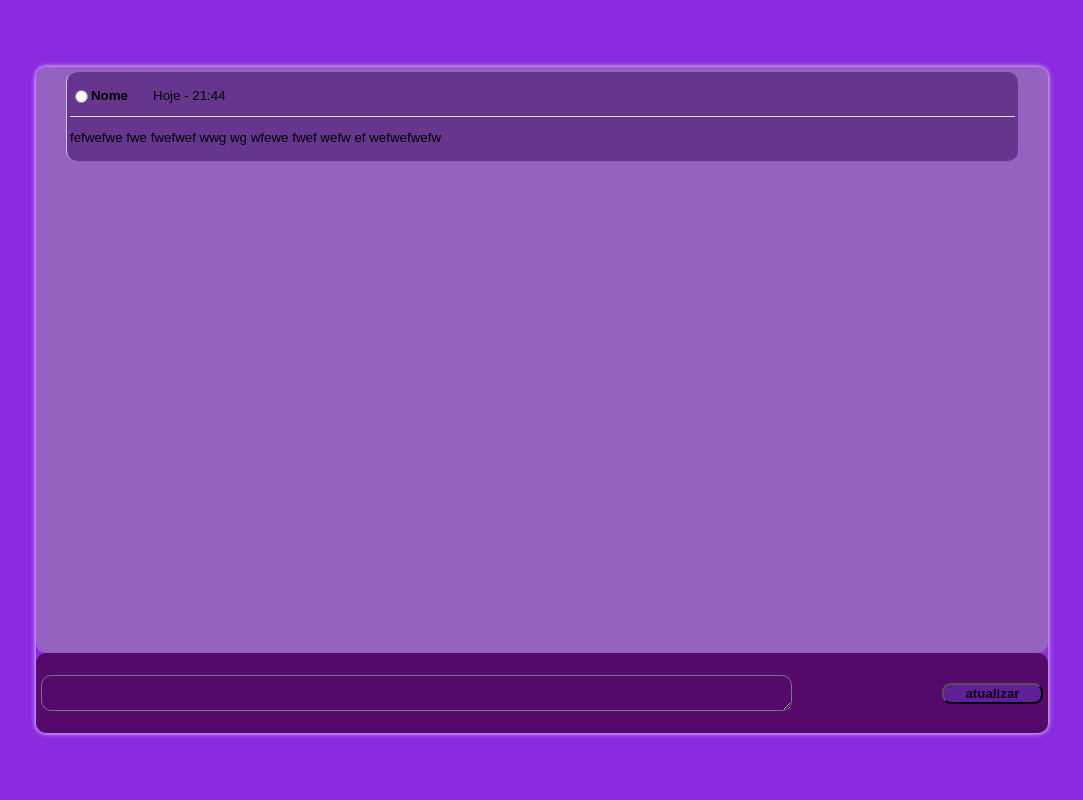
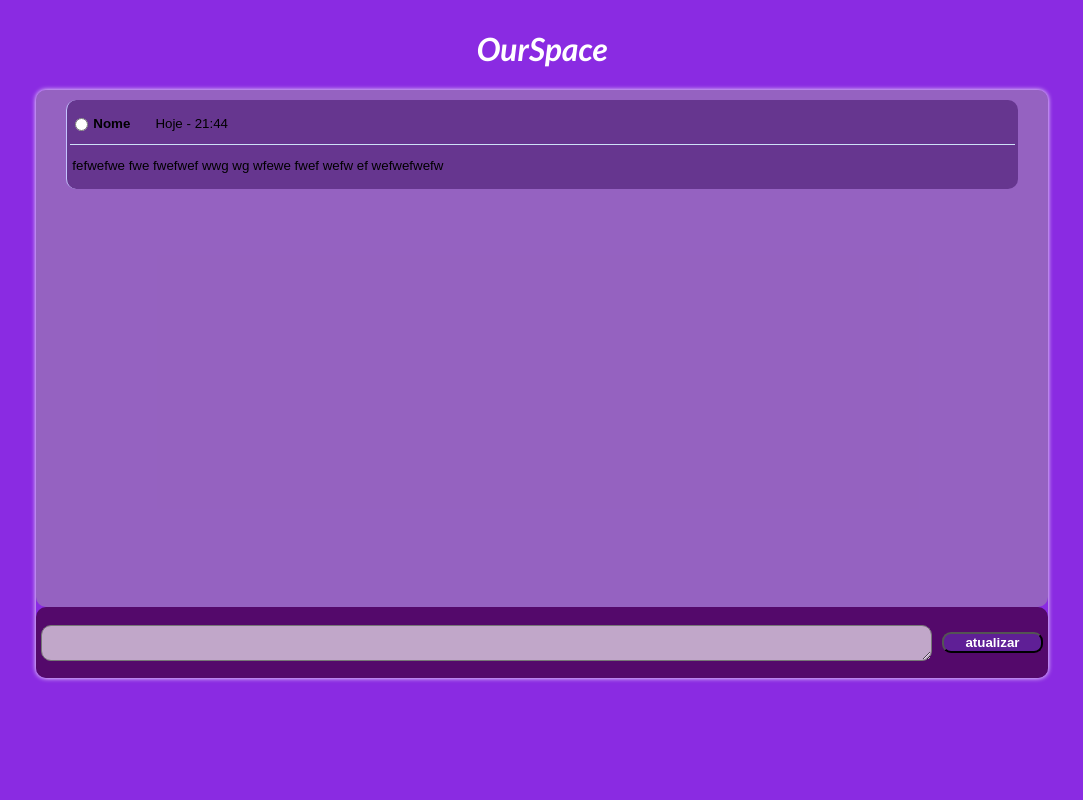
Before and after one commit to AlyciaSilva/OurSpace, a PHP site: page /update.html in a window 1280 px wide. Shown: the whole page, without its empty margins (98-1181 px from the left). Run offline with PHP 8.4, Linux system fonts and the light colour scheme.

Commit message:
alterações no css

```diff
--- a/front/Feed.css
+++ b/front/Feed.css
@@ -1,26 +1,59 @@
 @charset "UTF-8";
 
 * {
-    Box-sizing: border-box;
+    box-sizing: border-box;
 }
 
 body {
-    width: center;
     background-color: blueviolet;
     display: flex;
     align-items: center;
-    justify-content: center;
+    justify-content: space-evenly;
+    flex-direction: column;
 }
-#nextScreen{
 
+#top h1{
+    font-family: 'Lato', sans-serif;
+    color: #fff;
 }
+
+#next-screen {
+    width: 75%;
+    display: flex;
+    align-items: center;
+    justify-content: space-between;
+    margin-top: 0.5%;
+}
+
+#next-screen button {
+    padding: 0.25% 0.5%;
+    color: #fff;
+    border-radius: 8px;
+    border: none;
+    font-weight: 600;
+    font-size: 12pt;
+}
+
+#next-screen button:hover {
+    box-shadow: 0 0 8px #fff;
+    font-weight: 700;
+}
+
+#next-screen #btn-delete {
+    background-color: #b12124;
+}
+
+#next-screen #btn-update {
+    background-color: #238015;
+}
+
 #container {
     background-color: blueviolet;
     padding: 0;
     box-shadow: 0 0 5px #fff;
     border-radius: 10px;
     width: 80%;
-    height: 85%;
+    height: 75%;
     font-family: "Arial", "Helvetica", sans-serif;
 }
 
@@ -44,6 +77,18 @@
     border-radius: 10px;
 }
 
+#messages-container .message:first-child {
+    margin-top: 0.5%;
+}
+
+#messages-container .message:nth-child(2){
+    margin-top: 0.5%;
+}
+
+#messages-container > .message + .message {
+    margin-bottom: 0.5%;
+}
+
 #messages-container .message .header {
     display: flex;
     align-items: center;
@@ -56,6 +101,7 @@
     font-weight: 700;
     font-family: "Arial", "Helvetica", sans-serif;
     color: rgb(0, 0, 0);
+    margin-left: 0.25%;
 }
 
 #messages-container .message .header .timestamp {
@@ -70,6 +116,7 @@
     font-size: 10pt;
     font-family: "Arial", "Helvetica", sans-serif;
     color: rgb(0, 0, 0);
+    margin-left: 0.25%;
 }
 
 #send-bar {
@@ -93,7 +140,7 @@
 
 #send-bar button{
     width: 10%;
-    color: rgba(0, 0, 0, 0.842);
+    color: #fff;
     font-weight: 850;
     border-radius: 9px;
     background-color: rgba(97, 34, 156, 0.884);
--- a/front/update.css
+++ /dev/null
@@ -1,97 +0,0 @@
-@charset "UTF-8";
-
-* {
-    Box-sizing: border-box;
-}
-
-body {
-    width: center;
-    background-color: blueviolet;
-    display: flex;
-    align-items: center;
-    justify-content: center;
-}
-#container {
-    background-color: blueviolet;
-    padding: 0;
-    box-shadow: 0 0 5px #fff;
-    border-radius: 10px;
-    width: 80%;
-    height: 85%;
-    font-family: "Arial", "Helvetica", sans-serif;
-}
-
-#messages-container {
-    height: 88%;
-    width: 100%;
-    border-radius: 10px;
-    background-color: #a09d9d7c;
-    display: flex;
-    align-items: center;
-    flex-direction: column;
-    padding: 0.5%;
-    Overflow-y: auto;
-}
-
-#messages-container .message {
-    width: 95%;
-    padding: 0.25%;
-    background-color: rgba(47, 5, 87, 0.466);
-    border-left: 1px solid #c4c4ff;
-    border-radius: 10px;
-}
-
-#messages-container .message .header {
-    display: flex;
-    align-items: center;
-    border-bottom: 1px solid #cee1f7;
-}
-
-#messages-container .message .header .name {
-    margin-right: 25px;
-    font-size: 10pt;
-    font-weight: 700;
-    font-family: "Arial", "Helvetica", sans-serif;
-    color: rgb(0, 0, 0);
-}
-
-#messages-container .message .header .timestamp {
-    font-size: 10pt;
-    font-weight: 400;
-    font-family: "Arial", "Helvetica", sans-serif;
-    color: rgb(0, 0, 0);
-}
-
-#messages-container .message .message-content p {
-    text-align: justify;
-    font-size: 10pt;
-    font-family: "Arial", "Helvetica", sans-serif;
-    color: rgb(0, 0, 0);
-}
-
-#send-bar {
-    height: 12%;
-    width: 100%;
-    background-color: rgb(84, 9, 107);
-    padding: 0.5%;
-    display: flex;
-    align-items: center;
-    justify-content: space-between;
-    border-radius: 10px;
-}
-
-#send-bar textarea {
-    width: 75%;
-    font-size: 10pt;
-    text-align: justify;
-    border-radius: 10px;
-    background-color: rgba(252, 252, 252, 0);
-}
-
-#send-bar button{
-    width: 10%;
-    color: rgba(0, 0, 0, 0.842);
-    font-weight: 850;
-    border-radius: 9px;
-    background-color: rgba(97, 34, 156, 0.884);
-}
--- a/front/update.html
+++ b/front/update.html
@@ -1,24 +1,29 @@
 <html lang="br">
 <head>
-    <meta charset = "UTF-8">
-    <meta name = "viewport" content = "width=device-width, initial-scale=1.0">
-    <link rel = "stylesheet" href = "update.css">
+    <meta charset="UTF-8">
+    <meta name="viewport" content="width=device-width, initial-scale=1.0">
+    <link rel="stylesheet" href="Feed.css">
+    <link rel="preconnect" href="https://fonts.gstatic.com">
+    <link href="https://fonts.googleapis.com/css2?family=Lato:ital,wght@1,700&display=swap" rel="stylesheet">
     <title>Our Space!</title>
 </head>
 <body>
+   <header id="top">
+        <h1>OurSpace</h1>
+    </header>
     <div id = "container">
         <div id="messages-container">
+
             <div class="message" id="message">
                 <div class="header" id="header">
-                    <INPUT type = "radio" name = "opcao" VALUE = "marcado" id = "0">
+                    <INPUT type = "radio" name = "opcao" VALUE = "marcado" id = "1">
                     <p class="name" id="name">Nome</p>
-                    <p class="timestamp" id="0">Hoje - 21:44</p>
+                    <p class="timestamp" id="timestamp">Hoje - 21:44</p>
                 </div>
                 <div class="message-content" id="message-content">
                     <p id="txt">fefwefwe fwe fwefwef wwg wg wfewe fwef wefw ef wefwefwefw</p>
                 </div>
             </div>
-
         </div>
         <div id = "send-bar">
             <textarea id = "text" name = "text" placeholder = "Sua menssagem">
```
Also changed, not shown: front/Feed.html (+9 -4 lines), front/delete.css (deleted, +0 -106 lines), front/delete.html (+11 -6 lines).
